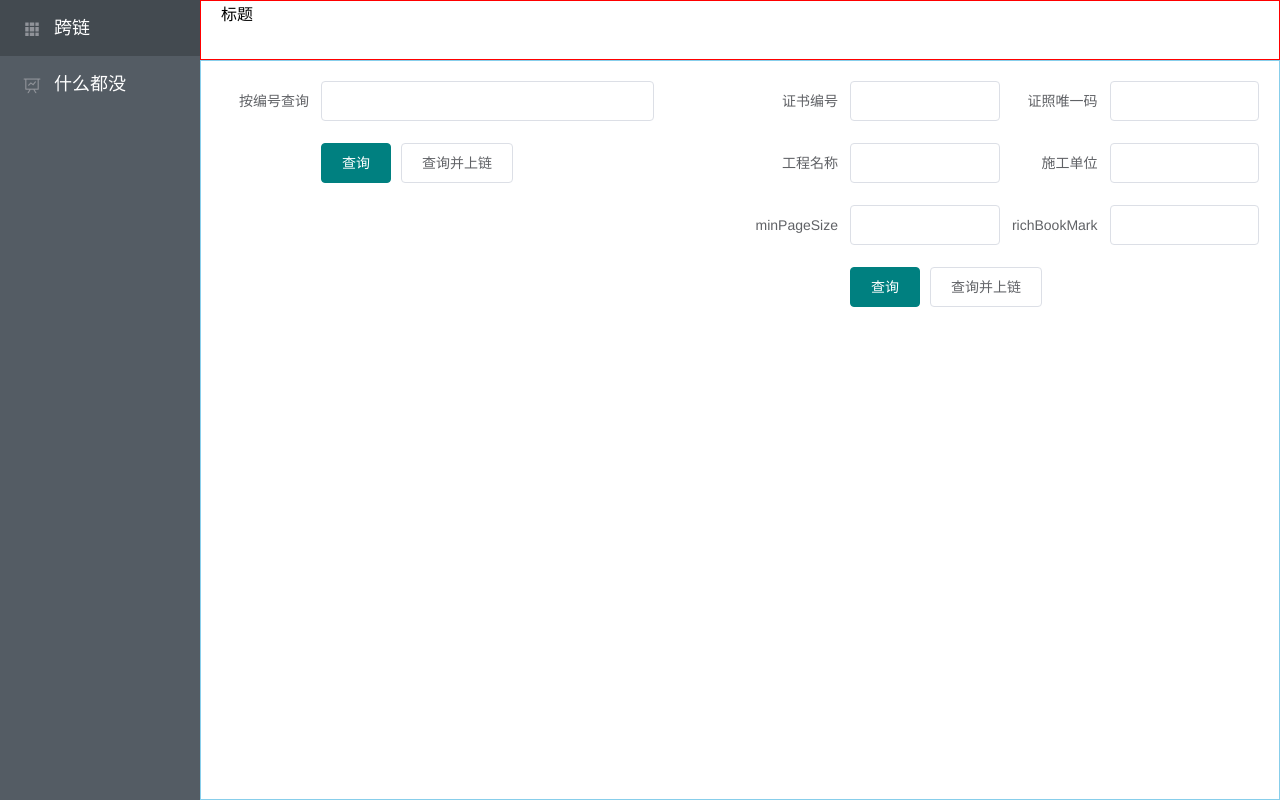
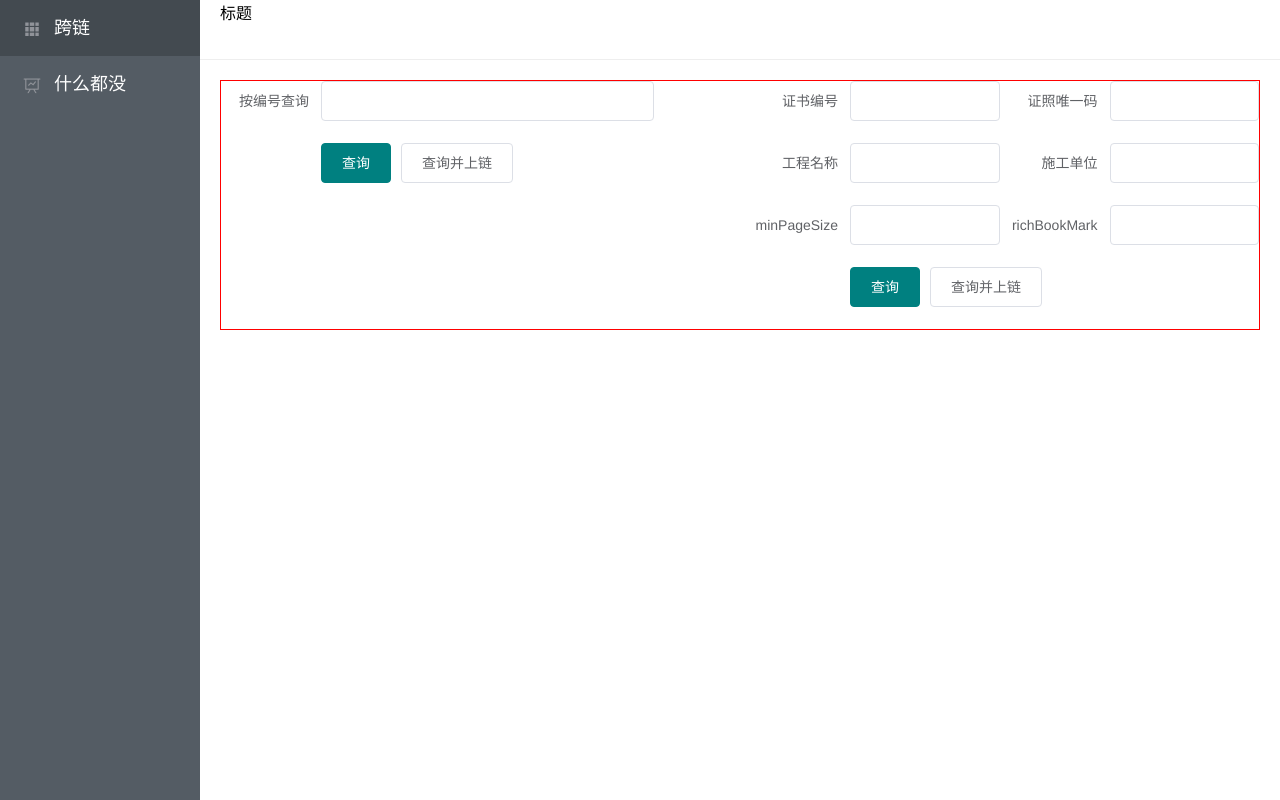
Before and after one commit to JeffShell/vw-line, a Vue app: page /interblockchainshow in a window 1280 px wide. Built offline with nearby package versions, Linux system fonts and the light colour scheme.

Commit message:
调整CSS

```diff
--- a/src/components/BlockchainForm.vue
+++ b/src/components/BlockchainForm.vue
@@ -1,6 +1,6 @@
 <template>
 
-  <el-row>
+  <el-row class="aaa">
     <el-form ref="form" :model="form" label-width="100px">
       <el-col :span="10">
         <el-form-item label="按编号查询">
@@ -68,5 +68,7 @@ export default {
 </script>
 
 <style scoped>
-
+.aaa {
+  border: 1px solid red;
+}
 </style>
--- a/src/views/Home.vue
+++ b/src/views/Home.vue
@@ -23,7 +23,7 @@ export default {
 
 <style leng="scss">
 .el-header {
-  border: 1px solid red;
+  border-bottom: 1px solid #eee;
 }
 
 .el-aside {
@@ -31,6 +31,5 @@ export default {
 }
 
 .el-main {
-  border: 1px solid skyblue;
 }
 </style>
--- a/src/views/InterBlockchainShow.vue
+++ b/src/views/InterBlockchainShow.vue
@@ -14,5 +14,4 @@ export default {
 </script>
 
 <style scoped>
-
 </style>
```
